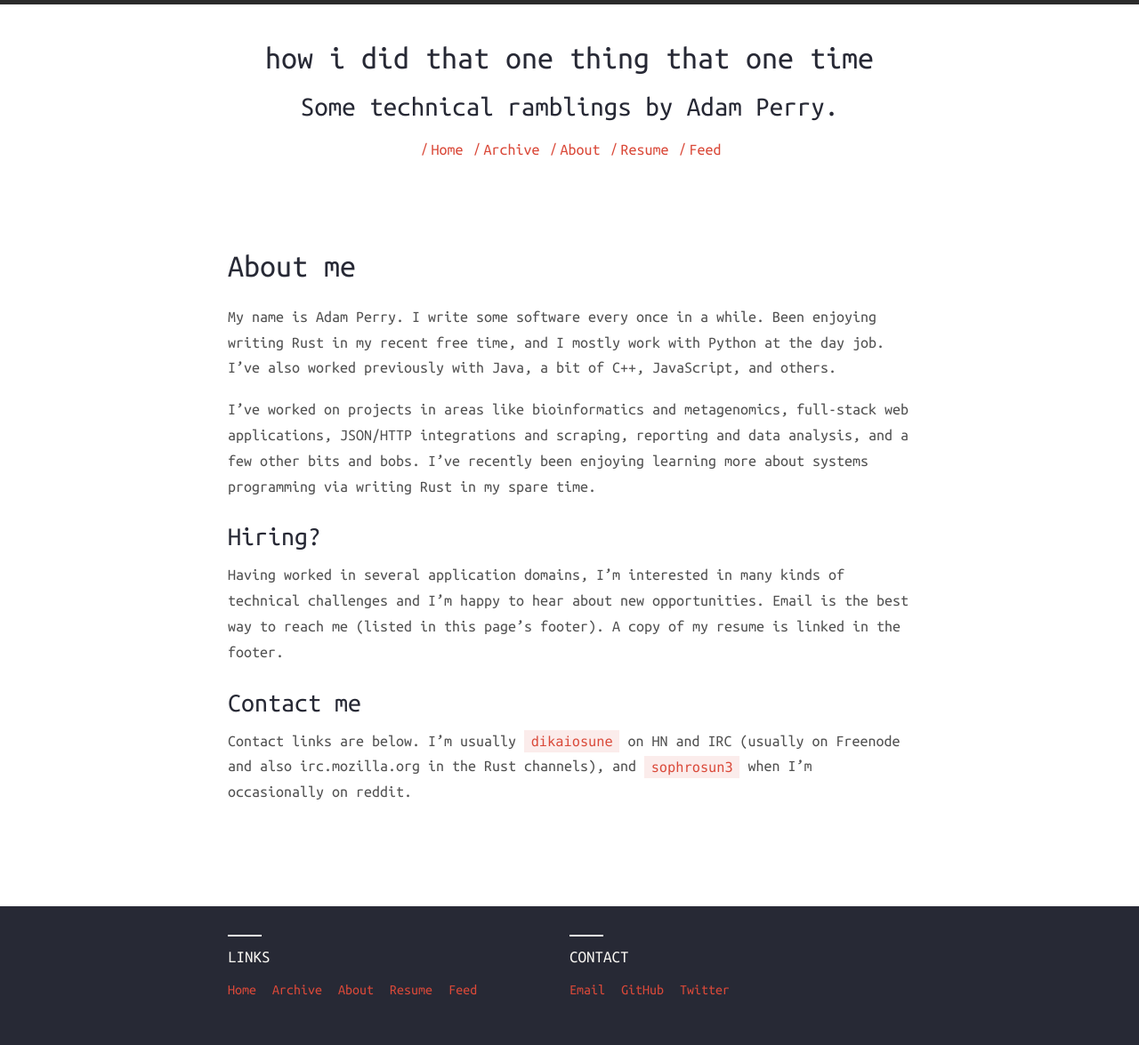
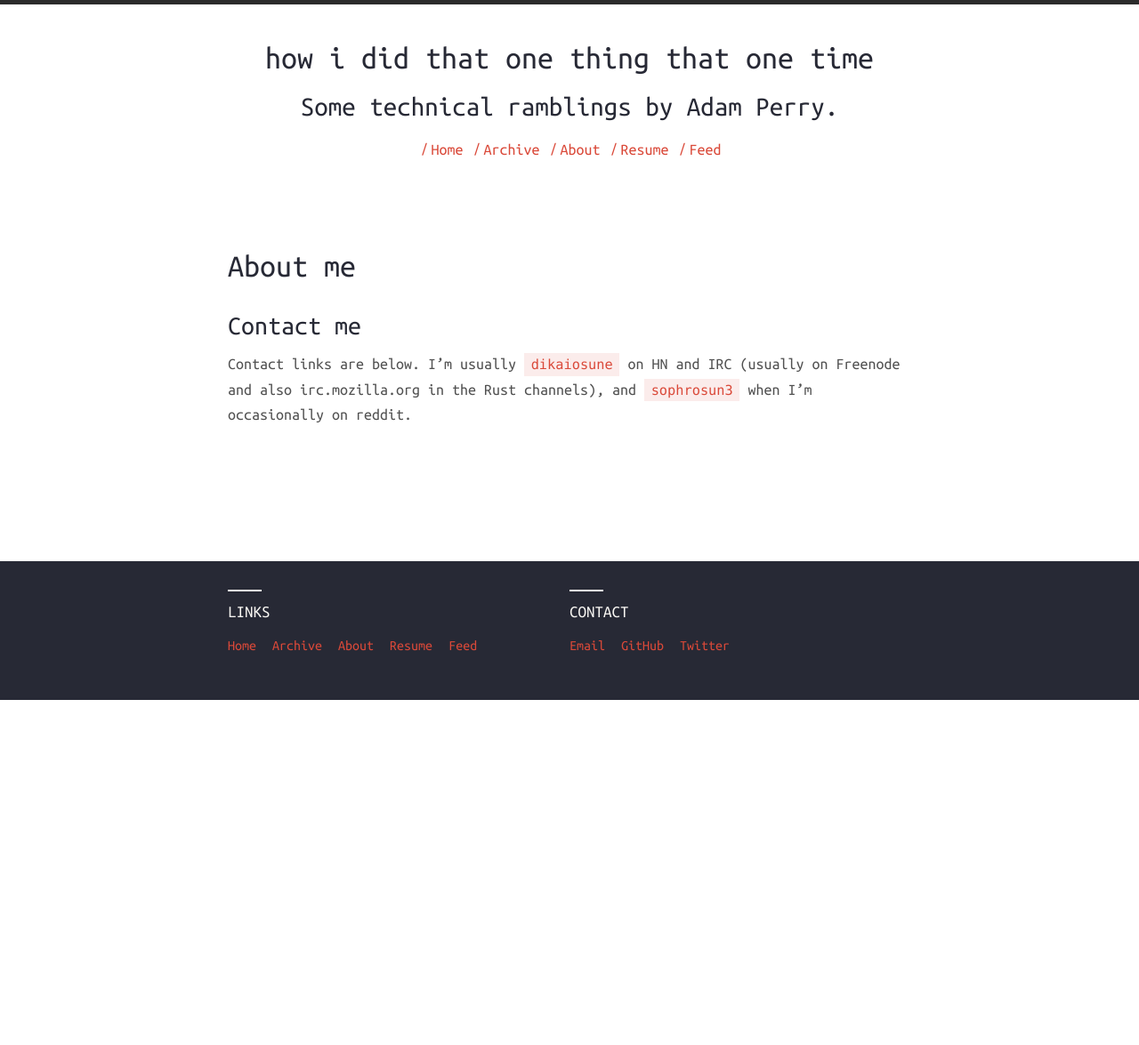
Before and after one commit to fenw1ck/anp.github.io, a Jekyll site: the page built from about.md, in a window 1280 px wide. Shown: the whole page at 89% size. Built offline with Jekyll 4.4.1, drawn with Linux system fonts in a browser that asks for light colours; nearby versions of some CDN libraries; after the commit the page ends 900 px from its top, so only the background shows below that.

Commit message:
Update about page.

```diff
--- a/about.md
+++ b/about.md
@@ -4,14 +4,6 @@ title: About me
 permalink: /about/
 ---
 
-My name is Adam Perry. I write some software every once in a while. Been enjoying writing Rust in my recent free time, and I mostly work with Python at the day job. I've also worked previously with Java, a bit of C++, JavaScript, and others.
-
-I've worked on projects in areas like bioinformatics and metagenomics, full-stack web applications, JSON/HTTP integrations and scraping, reporting and data analysis, and a few other bits and bobs. I've recently been enjoying learning more about systems programming via writing Rust in my spare time.
-
-### Hiring?
-
-Having worked in several application domains, I'm interested in many kinds of technical challenges and I'm happy to hear about new opportunities. Email is the best way to reach me (listed in this page's footer). A copy of my resume is linked in the footer.
-
 ### Contact me
 
 Contact links are below. I'm usually `dikaiosune` on HN and IRC (usually on Freenode and also irc.mozilla.org in the Rust channels), and `sophrosun3` when I'm occasionally on reddit.
```
